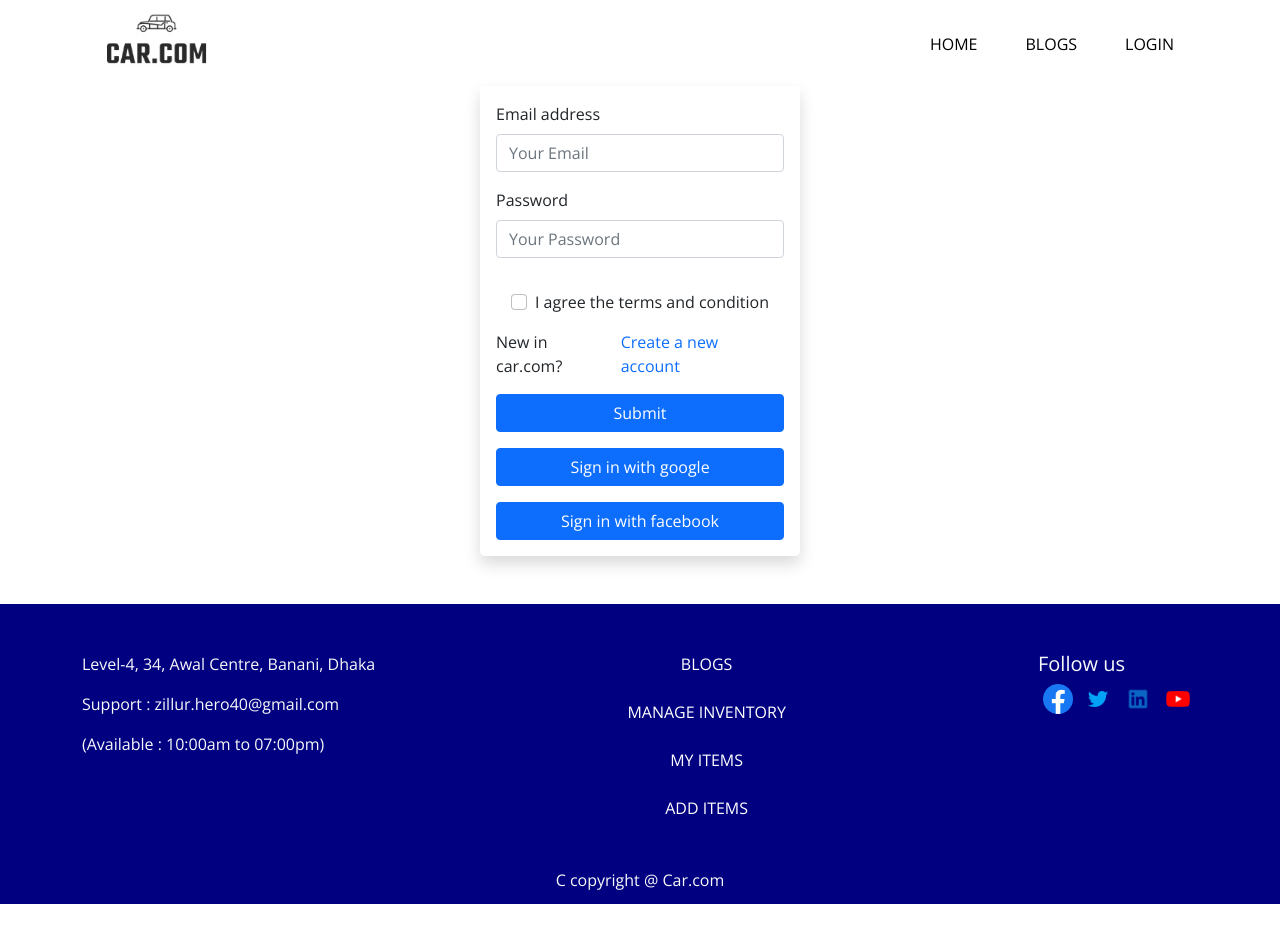
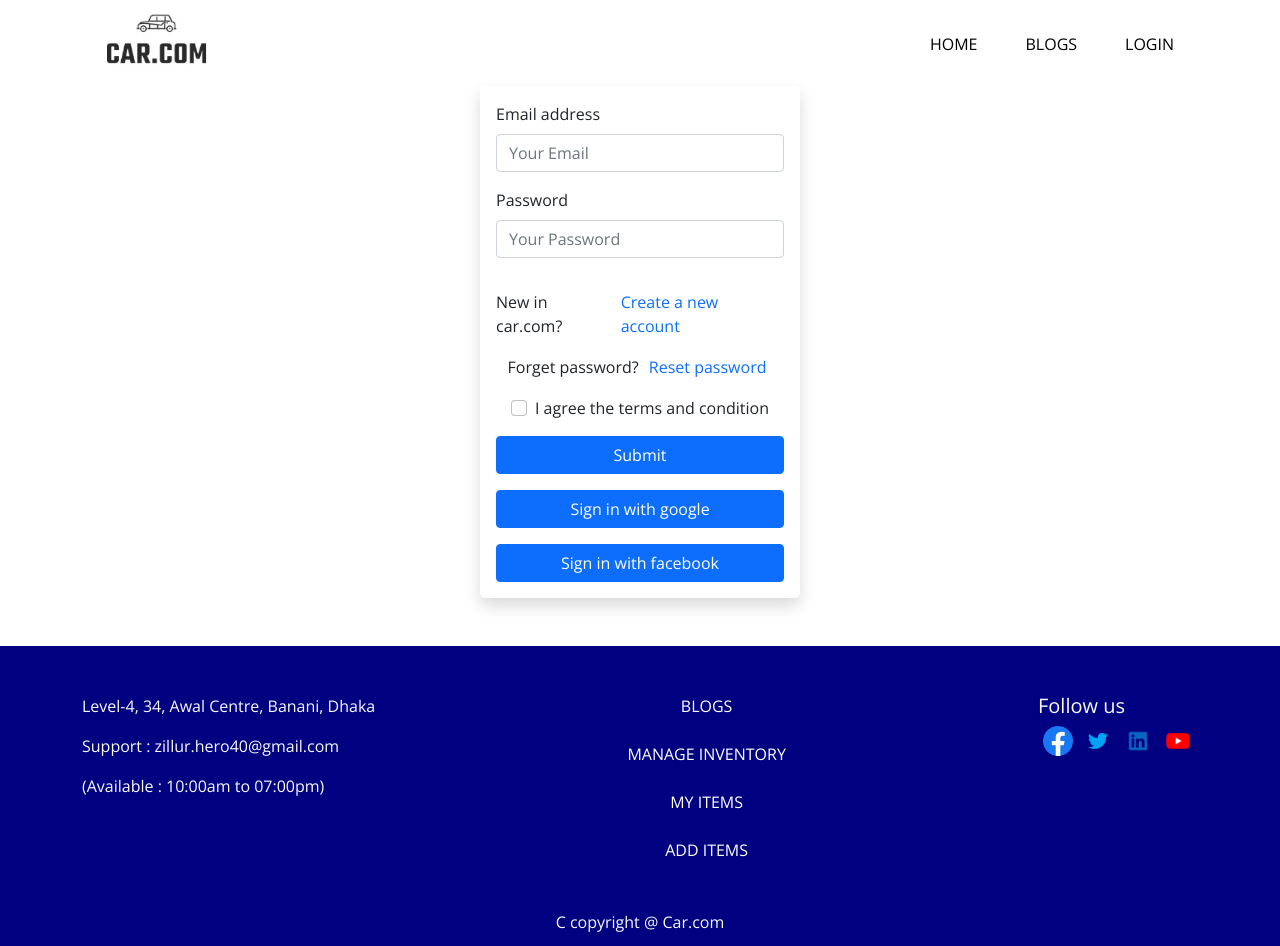
Before and after one commit to zillurahman10/-warehouse-management-client-side, a React (Create React App) app: page /login in a window 1280 px wide. Before the commit the page ends 904 px from the top, so only its background shows below. Built offline with nearby package versions, Linux system fonts and the light colour scheme; no server answers.

Commit message:
password reset added

```diff
--- a/src/Pages/Inventory/Inventory.js
+++ b/src/Pages/Inventory/Inventory.js
@@ -6,9 +6,9 @@ const Inventory = () => {
     // const [productQuantity, setProductQuantity] = useState(Number)
     // const [updatedQuantity, setUpdatedQuantity] = useState(Number)
     const [reload, setIsReload] = useState(true)
-    const [increaseQuantity, setIncreaseQuantity] = useState(Number)
+    // const [increaseQuantity, setIncreaseQuantity] = useState(Number)
     const [againUpdatedQuantity, setAgainUpdatedQuantity] = useState(Number)
-    const [plusQuantity, setPlusQuantity] = useState(Number)
+    // const [plusQuantity, setPlusQuantity] = useState(Number)
     const { id } = useParams()
 
     useEffect(() => {
--- a/src/Pages/Login/Login.css
+++ b/src/Pages/Login/Login.css
@@ -1,3 +1,8 @@
 .login {
     /* margin: 0; */
 }
+
+.reset-button {
+    border: none;
+    background-color: white;
+}
--- a/src/Pages/Login/Login.js
+++ b/src/Pages/Login/Login.js
@@ -1,11 +1,12 @@
 import React from 'react';
 import './Login.css'
-import { useSignInWithEmailAndPassword, useSignInWithFacebook, useSignInWithGoogle } from 'react-firebase-hooks/auth';
+import { useSendPasswordResetEmail, useSignInWithEmailAndPassword, useSignInWithFacebook, useSignInWithGoogle } from 'react-firebase-hooks/auth';
 import { Link, useLocation, useNavigate } from 'react-router-dom';
 import auth from '../../firebase.init';
 import { toast } from 'react-toastify';
 import axios from 'axios';
 import Loading from '../../Shared/Loading/Loading';
+import Swal from 'sweetalert2';
 
 const Login = () => {
     const [
@@ -14,6 +15,7 @@ const Login = () => {
         loading,
         error,
     ] = useSignInWithEmailAndPassword(auth);
+    const [sendPasswordResetEmail, sending, resetError] = useSendPasswordResetEmail(auth);
     let location = useLocation();
 
     let from = location.state?.from?.pathname || "/";
@@ -55,6 +57,19 @@ const Login = () => {
     const facebookSignIn = () => {
         signInWithFacebook()
     }
+    const passwordReset = async () => {
+        const { value: email } = await Swal.fire({
+            title: 'Input email address',
+            input: 'email',
+            inputLabel: 'Your email address',
+            inputPlaceholder: 'Enter your email address'
+        })
+
+        if (email) {
+            Swal.fire(`An verification message sent in this ${email} email`)
+            sendPasswordResetEmail(email)
+        }
+    }
     return (
         <div className='w-25 mx-auto shadow p-3 mt-5 rounded-3 login'>
             <form onSubmit={handleSubmit}>
@@ -67,11 +82,12 @@ const Login = () => {
                     <input type="password" name='password' className="form-control" id="exampleInputPassword1" placeholder='Your Password' required />
                 </div>
                 <p className='text-danger d-flex justify-content-center'>{error?.message}</p>
+                <p className='d-flex justify-content-center'>New in car.com? <Link to='/signup' className='text-decoration-none mx-1'>Create a new account</Link></p>
+                <p className='text-center'>Forget password? <button className='reset-button text-primary' onClick={passwordReset}>Reset password</button></p>
                 <div className="mb-3 form-check d-flex justify-content-center">
                     <input type="checkbox" className="form-check-input" id="exampleCheck1" />
                     <label className="ms-2 form-check-label" htmlFor="exampleCheck1">I agree the terms and condition</label>
                 </div>
-                <p className='d-flex justify-content-center'>New in car.com? <Link to='/signup' className='text-decoration-none mx-1'>Create a new account</Link></p>
                 <button type="submit" className="btn btn-primary w-100">Submit</button>
             </form>
             <div className='mt-3'>
```
